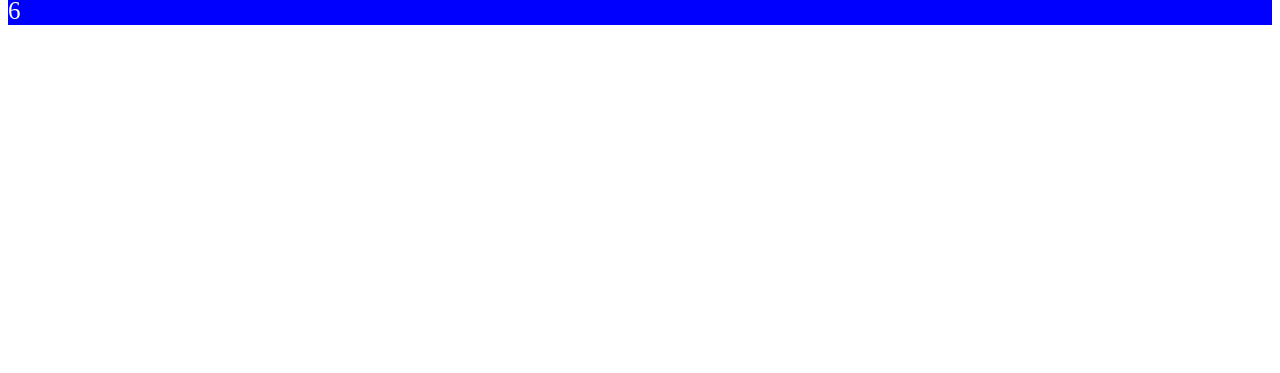
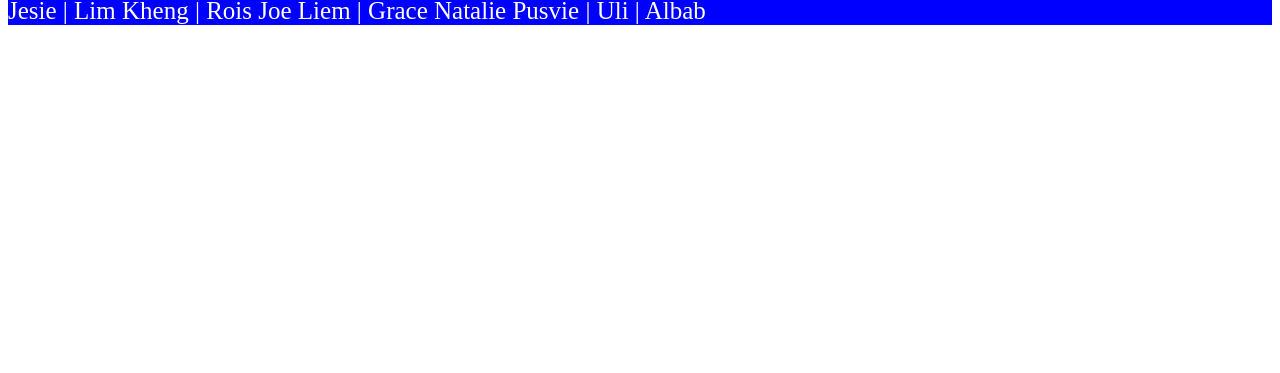
Before and after one commit to roisro/JS-Dasar.github.io, a plain HTML site: page index.html in a window 1280 px wide. Shown: the part 427-800 px from the top of the page. Drawn offline with Linux system fonts and the light colour scheme.

Commit message:
Join u/ menggabungkan Nilai Array

```diff
--- a/index.html
+++ b/index.html
@@ -27,7 +27,7 @@
 
     var total=x.concat(y,z);
 
-        document.getElementById("wrap").innerHTML = total.length;
+        document.getElementById("wrap").innerHTML = total.join(" | ");
         //Length =  untuk mengetahui jumlah data
 
 
```
